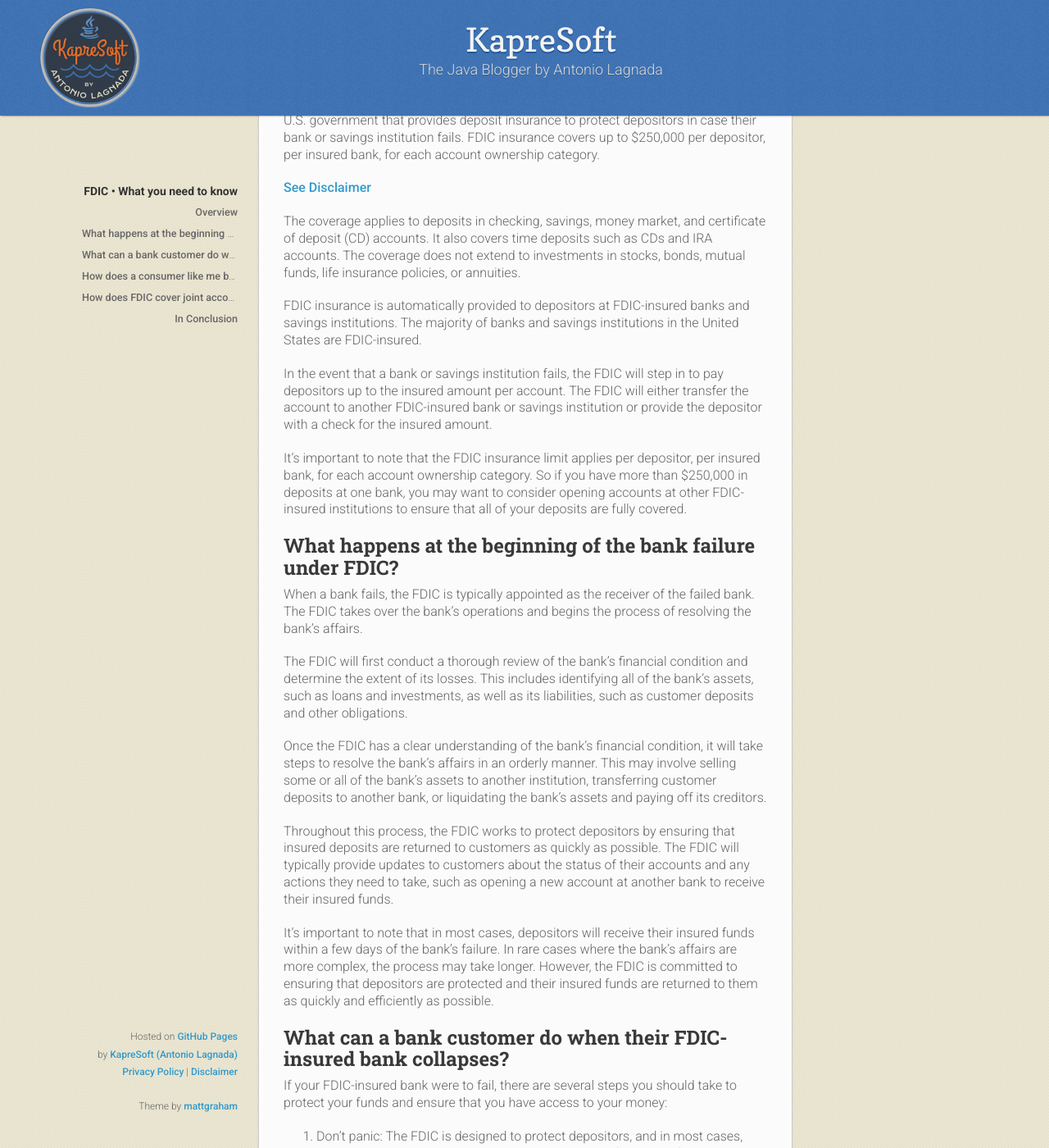
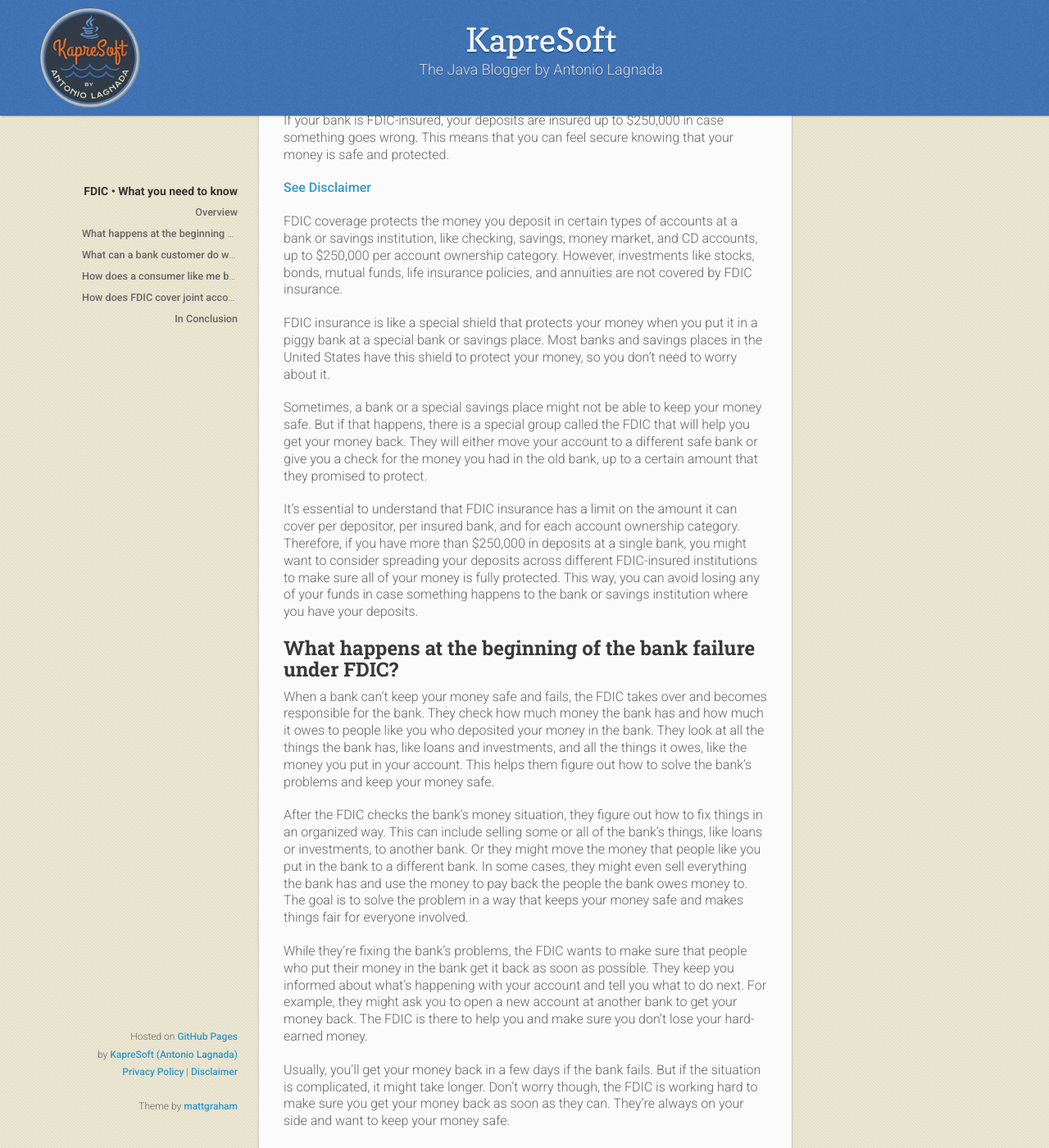
Before and after one commit to kapresoft/kapresoft.github.io, a Jekyll site: the page built from _posts/2023-03-13-fdic-what-you-need-to-know.md, in a window 1280 px wide and 1400 px high, scrolled down 265 px. Shown: the whole window at 82% size. Built offline with Jekyll 4.4.1, drawn with Linux system fonts in a browser that asks for light colours; our own code applies the rules of GitHub Pages for plain Markdown files; comment, search, counter and statistics services are not loaded; some of the changed text lies outside the part shown.

Commit message:
FDIC updates; fix dead links

```diff
--- a/_posts/2023-03-13-fdic-what-you-need-to-know.md
+++ b/_posts/2023-03-13-fdic-what-you-need-to-know.md
@@ -3,80 +3,78 @@ title: FDIC • What you need to know
 canonical_url: https://www.kapresoft.com/finance/2023/03/13/fdic-what-you-need-to-know.html
 image: /assets/images/kapresoft1-210x.png
 category: finance
-description: "Learn how the FDIC protects depositors with deposit insurance up to $250,000 per depositor, per insured bank. Safeguard your funds in case of a bank failure."
+description: "FDIC protects depositors with deposit insurance up to $250,000 per depositor, per insured bank. Safeguard your funds in case of a bank failure."
 ---
 
 ## Overview
 
-The Federal Deposit Insurance Corporation (FDIC) is an independent agency of the U.S. government that provides deposit insurance to protect depositors in case their bank or savings institution fails. FDIC insurance covers up to $250,000 per depositor, per insured bank, for each account ownership category.<!--excerpt-->
+The FDIC is a government agency that helps to protect your money if your bank fails. If your bank is FDIC-insured, your deposits are insured up to $250,000 in case something goes wrong. This means that you can feel secure knowing that your money is safe and protected.<!--excerpt-->
 
 [See Disclaimer](/disclaimer.html)
 
-The coverage applies to deposits in checking, savings, money market, and certificate of deposit (CD) accounts. It also covers time deposits such as CDs and IRA accounts. The coverage does not extend to investments in stocks, bonds, mutual funds, life insurance policies, or annuities.
+FDIC coverage protects the money you deposit in certain types of accounts at a bank or savings institution, like checking, savings, money market, and CD accounts, up to $250,000 per account ownership category. However, investments like stocks, bonds, mutual funds, life insurance policies, and annuities are not covered by FDIC insurance.
 
-FDIC insurance is automatically provided to depositors at FDIC-insured banks and savings institutions. The majority of banks and savings institutions in the United States are FDIC-insured.
+FDIC insurance is like a special shield that protects your money when you put it in a piggy bank at a special bank or savings place. Most banks and savings places in the United States have this shield to protect your money, so you don't need to worry about it.
 
-In the event that a bank or savings institution fails, the FDIC will step in to pay depositors up to the insured amount per account. The FDIC will either transfer the account to another FDIC-insured bank or savings institution or provide the depositor with a check for the insured amount.
+Sometimes, a bank or a special savings place might not be able to keep your money safe. But if that happens, there is a special group called the FDIC that will help you get your money back. They will either move your account to a different safe bank or give you a check for the money you had in the old bank, up to a certain amount that they promised to protect.
 
-It's important to note that the FDIC insurance limit applies per depositor, per insured bank, for each account ownership category. So if you have more than $250,000 in deposits at one bank, you may want to consider opening accounts at other FDIC-insured institutions to ensure that all of your deposits are fully covered.
+It's essential to understand that FDIC insurance has a limit on the amount it can cover per depositor, per insured bank, and for each account ownership category. Therefore, if you have more than $250,000 in deposits at a single bank, you might want to consider spreading your deposits across different FDIC-insured institutions to make sure all of your money is fully protected. This way, you can avoid losing any of your funds in case something happens to the bank or savings institution where you have your deposits.
 
 ## What happens at the beginning of the bank failure under FDIC?
 
-When a bank fails, the FDIC is typically appointed as the receiver of the failed bank. The FDIC takes over the bank's operations and begins the process of resolving the bank's affairs.
+When a bank can't keep your money safe and fails, the FDIC takes over and becomes responsible for the bank. They check how much money the bank has and how much it owes to people like you who deposited your money in the bank. They look at all the things the bank has, like loans and investments, and all the things it owes, like the money you put in your account. This helps them figure out how to solve the bank's problems and keep your money safe.
 
-The FDIC will first conduct a thorough review of the bank's financial condition and determine the extent of its losses. This includes identifying all of the bank's assets, such as loans and investments, as well as its liabilities, such as customer deposits and other obligations.
+After the FDIC checks the bank's money situation, they figure out how to fix things in an organized way. This can include selling some or all of the bank's things, like loans or investments, to another bank. Or they might move the money that people like you put in the bank to a different bank. In some cases, they might even sell everything the bank has and use the money to pay back the people the bank owes money to. The goal is to solve the problem in a way that keeps your money safe and makes things fair for everyone involved.
 
-Once the FDIC has a clear understanding of the bank's financial condition, it will take steps to resolve the bank's affairs in an orderly manner. This may involve selling some or all of the bank's assets to another institution, transferring customer deposits to another bank, or liquidating the bank's assets and paying off its creditors.
+While they're fixing the bank's problems, the FDIC wants to make sure that people who put their money in the bank get it back as soon as possible. They keep you informed about what's happening with your account and tell you what to do next. For example, they might ask you to open a new account at another bank to get your money back. The FDIC is there to help you and make sure you don't lose your hard-earned money.
 
-Throughout this process, the FDIC works to protect depositors by ensuring that insured deposits are returned to customers as quickly as possible. The FDIC will typically provide updates to customers about the status of their accounts and any actions they need to take, such as opening a new account at another bank to receive their insured funds.
-
-It's important to note that in most cases, depositors will receive their insured funds within a few days of the bank's failure. In rare cases where the bank's affairs are more complex, the process may take longer. However, the FDIC is committed to ensuring that depositors are protected and their insured funds are returned to them as quickly and efficiently as possible.
+Usually, you'll get your money back in a few days if the bank fails. But if the situation is complicated, it might take longer. Don't worry though, the FDIC is working hard to make sure you get your money back as soon as they can. They're always on your side and want to keep your money safe.
 
 ## What can a bank customer do when their FDIC-insured bank collapses?
 
 If your FDIC-insured bank were to fail, there are several steps you should take to protect your funds and ensure that you have access to your money:
 
-1. Don't panic: The FDIC is designed to protect depositors, and in most cases, insured deposits are returned to customers within a few days of the bank's failure.
+1. **Don't panic:** If you're worried about losing your money if the bank fails, don't be! The FDIC is there to protect you. Usually, you'll get your money back in just a few days after the bank fails. They're here to make sure you don't lose your money and can keep saving for the future.
 
-1. Verify that your bank is FDIC-insured: Check the FDIC's BankFind tool (https://www.fdic.gov/bankfind/) to confirm that your bank is FDIC-insured. If it is not, your deposits may not be insured.
+2. **Verify that your bank is FDIC-insured:** To make sure your money is safe, check if your bank is FDIC-insured. You can do this by using the FDIC's BankFind tool. Just go to [https://www.fdic.gov/bankfind](https://www.fdic.gov/bankfind/) and type in the name of your bank. If it's FDIC-insured, that means your money is protected. But if it's not, you might want to put your money somewhere else that is insured.
 
-1. Contact the FDIC: The FDIC will usually contact depositors of a failed bank within a few days of the bank's closure. If you have not heard from the FDIC, you can call their toll-free number at 1-877-ASK-FDIC (1-877-275-3342) or visit their website at www.fdic.gov/bankfailure.
+3. **Contact the FDIC:** If your bank fails, the FDIC will usually get in touch with you within a few days to let you know what's happening with your money. But if you haven't heard anything and you're worried, you can call the FDIC at their toll-free number 1-877-ASK-FDIC (1-877-275-3342) or visit their website at [https://www.fdic.gov/resources/resolutions/bank-failures/failed-bank-list/](https://www.fdic.gov/resources/resolutions/bank-failures/failed-bank-list/) to find out more.
 
-1. Verify your account balances: Make sure that your account balances are accurate and up-to-date, including any accrued interest.
+4. **Verify your account balances:** It's important to check that the amounts shown on your account statement are correct and include any interest that you may have earned.
 
-1. Open a new account at another FDIC-insured bank: To ensure that you have access to your funds, open a new account at another FDIC-insured bank and arrange to have your insured deposits transferred to your new account.
+5. **Open a new account at another FDIC-insured bank:** If your bank fails, you can't get to your money until the FDIC gives it back to you. To make sure you have access to your money, you can open a new account at another bank that's also insured by the FDIC. Then, you can ask the FDIC to move your money from your old account to your new one.
 
-1. Keep track of your FDIC insurance coverage: If you have more than $250,000 in deposits at one bank, consider opening accounts at other FDIC-insured institutions to ensure that all of your deposits are fully covered.
+6. **Keep track of your FDIC insurance coverage:** If you have lots of money saved up, like more than $250,000, it's a good idea to spread it out across different banks to make sure it's all protected. That way, if something happens to one bank, you won't lose all your money. Just make sure that all the banks you choose are FDIC-insured so your money is safe.
 
-1. Stay informed: The FDIC will provide updates about the status of your accounts and any actions you need to take, such as completing a claims form to receive your insured funds.
+7. **Stay informed:** The FDIC will give you information about your accounts and tell you what you need to do to get your money back, like filling out a form to get your insured funds.
 
-By taking these steps, you can help ensure that your funds are protected and that you have access to your money in the event that your bank fails.
+If you take these steps, you can make sure that your money is safe and that you can still get to it if your bank fails.
 
 ## How does a consumer like me benefit from FDIC?
 
 As a consumer, you benefit from FDIC insurance in several ways:
 
 
-1. Protection of your deposits: FDIC insurance protects your deposits at FDIC-insured banks and savings institutions, up to the insurance limit of $250,000 per depositor, per insured bank, for each account ownership category. This means that even if your bank fails, you will be able to recover your insured deposits.
+1. **Protection of your deposits:** FDIC insurance is like a safety net that protects your money at the bank. If your bank is FDIC-insured, and it fails, you can still get your money back, up to $250,000 for each type of account you have (like checking or savings). So you don't need to worry about losing your hard-earned money.
 
-   - Peace of mind: Knowing that your deposits are insured by the FDIC can give you peace of mind and help you feel more secure about your financial future.
+2. **Peace of mind:** Knowing that your deposits are insured by the FDIC can give you peace of mind and help you feel more secure about your financial future.
 
-1. Encourages competition among banks: FDIC insurance promotes competition among banks by creating a level playing field for insured institutions. This encourages banks to offer competitive rates and services to attract and retain customers.
+3. **Encourages competition among banks:** FDIC insurance makes it fair for all banks that have it, so they all have to follow the same rules. This makes banks try harder to give good deals and services to people, so they can keep their customers happy and get new ones too.
 
-1. Easy access to your funds: Because the vast majority of banks and savings institutions in the United States are FDIC-insured, you have a wide range of options for where to deposit your funds. This means you can easily access your funds whenever you need them, knowing that they are protected by the FDIC.
+4. **Easy access to your funds:** Since most banks and savings institutions in the US are FDIC-insured, you have many choices on where to keep your money. This makes it easy to get to your funds when you need them and you can be sure they're safe because they're protected by the FDIC.
 
-1. Overall, FDIC insurance is a crucial part of the U.S. banking system, providing consumers with a safety net that helps protect their hard-earned money and promotes financial stability.
-
+Overall, FDIC insurance is a crucial part of the U.S. banking system, providing consumers with a safety net that helps protect their hard-earned money and promotes financial stability.
 
 ## How does FDIC cover joint accounts?
 
-The FDIC covers joint accounts in the same way as individual accounts. Each co-owner of a joint account is insured up to $250,000 for their share of the account. For example, if two people co-own a joint account with a balance of $500,000, each co-owner would be insured for up to $250,000, resulting in full coverage for the account.
+When you open a joint account with someone, the FDIC will protect the funds in the same way as individual accounts. This means that each co-owner of the joint account is insured for up to $250,000 for their share of the account. For instance, if you and another person jointly hold an account with a total balance of $500,000, each of you would be covered for up to $250,000, making the whole account fully insured.
 
-It's important to note that the ownership of the account determines the amount of FDIC insurance coverage. If you have a joint account with someone and also have individual accounts at the same bank, each account ownership category would be insured up to $250,000.
+Remember that the amount of FDIC insurance coverage is determined by the ownership of the account. For instance, if you have a joint account and individual accounts at the same bank, each account ownership category is insured up to $250,000.
 
-For example, if you have a joint account with your spouse and individual accounts in your name only, you would be insured up to $250,000 for your share of the joint account and up to $250,000 for each of your individual accounts, for a total of $750,000 in FDIC insurance coverage at that bank.
 
-However, if you have joint accounts with multiple co-owners, each co-owner's share of the account would be insured up to $250,000. So, for example, if you have a joint account with three other people with a balance of $1 million, the FDIC insurance coverage would be limited to $250,000 per co-owner, resulting in a total coverage of $1 million for the account.
+Let's say you have a joint account with your spouse and also have individual accounts in your name at the same bank. In this case, your share of the joint account is insured up to $250,000, and each of your individual accounts is insured up to $250,000, resulting in a total FDIC insurance coverage of $750,000 at that bank.
+
+If you have a joint bank account with multiple people, each person can only be protected up to $250,000 for their share of the account. So, if you have a joint account with three other people that has $1 million, each person would only be protected up to $250,000, which adds up to $1 million in total protection for the account.
 
 ## In Conclusion
 
--- a/sitemap.xml
+++ b/sitemap.xml
@@ -69,7 +69,7 @@
     </url>
     <url>
         <loc>https://www.kapresoft.com/finance/2023/03/13/fdic-what-you-need-to-know.html</loc>
-        <lastmod>2023-03-14</lastmod>
+        <lastmod>2023-05-01</lastmod>
     </url>
     <url>
         <loc>https://www.kapresoft.com/java/2023/03/14/java-records.html</loc>
```
